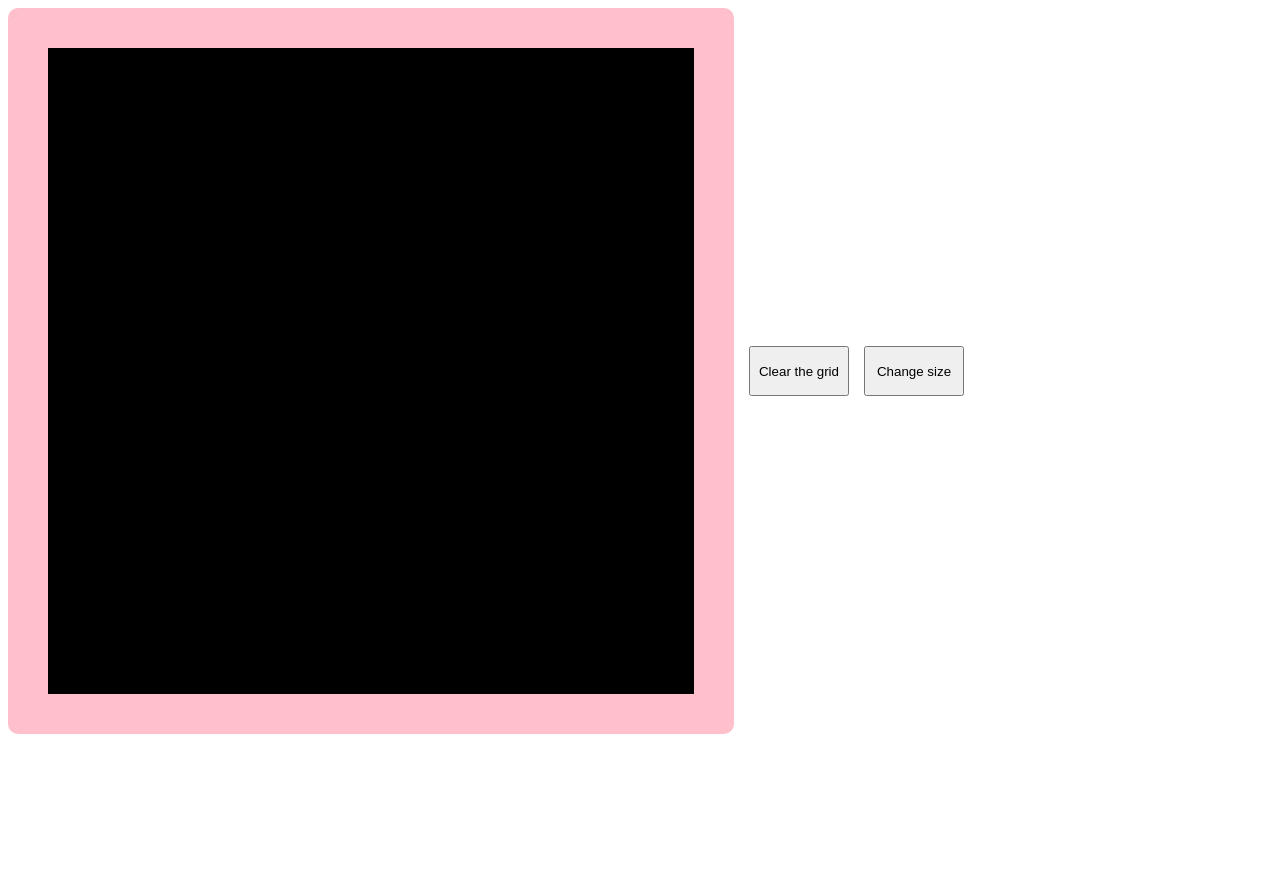
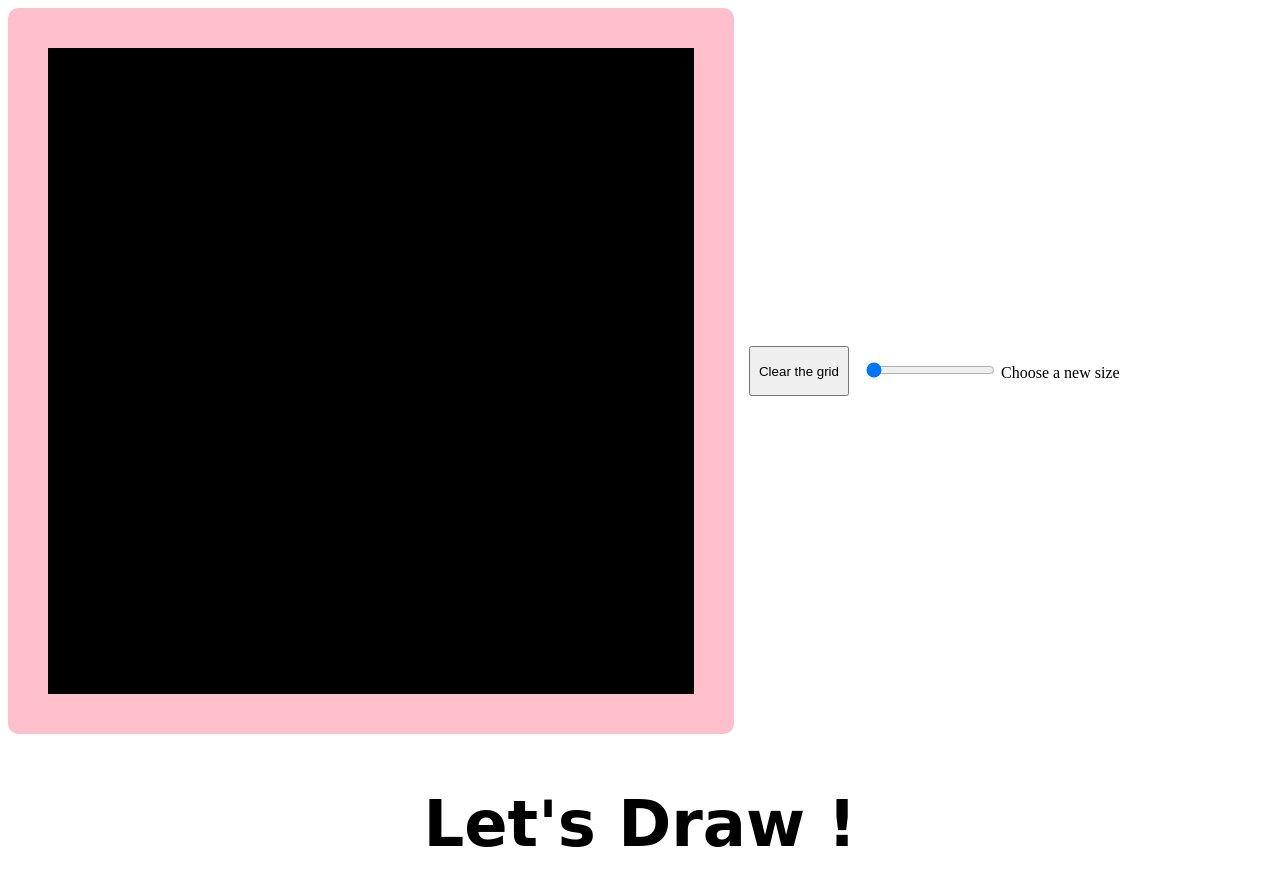
Before and after one commit to ClavierQuentin/etch-a-sketch, a plain HTML site: page index.html in a window 1280 px wide. Before the commit the page ends 800 px from the top, so only its background shows below. Drawn offline with Linux system fonts and the light colour scheme.

Commit message:
final design

```diff
--- a/index.html
+++ b/index.html
@@ -9,9 +9,16 @@
     <title>Etch A Sketch</title>
 </head>
 <body>
-
-    <div id="container" class="container"></div>
-    <button id="button">Clear the grid</button>
-    <button id="size">Change size</button>
+    <main>
+        <div id="container" class="container"></div>
+        <button id="button">Clear the grid</button>
+        <aside>
+            <input type="range" id="size" name="size" value="0" min="0" max="96" step="8">
+            <label for="size">Choose a new size</label>
+        </aside>
+    </main>
+    <section>
+        <h1>Let's Draw !</h1>
+    </section>
 </body>
 </html>
--- a/script.js
+++ b/script.js
@@ -10,7 +10,7 @@ function changeTheSize(element){
         div.style.backgroundColor ="black"
         div.classList.add('box')
         newContainer.appendChild(div)
-        console.log(element)
+
     }
     newContainer.style.display = 'grid';
     newContainer.style.gridTemplateColumns = 'repeat('+element+', 1fr)'
@@ -45,9 +45,7 @@ button.addEventListener('click', () => {
 
 let buttonForSize = document.getElementById("size")
 buttonForSize.addEventListener('click', () =>{
-    let newSize = prompt('Enter a number between 0 and 99 for the next size')
-    while(newSize >= 100){
-        newSize = prompt('Please enter a number between 0 and 99')
-    }
+    let newSize = buttonForSize.value
+    console.log(newSize)
     changeTheSize(newSize)
 })
--- a/style.css
+++ b/style.css
@@ -8,7 +8,7 @@
     border: white solid 2px;
 }
 
-body{
+main{
     display: flex;
     align-items: center;
     gap: 15px;
@@ -17,3 +17,9 @@ button{
     width: 100px;
     height: 50px;
 }
+h1{
+    display: flex;
+    justify-content: center;
+    font-family: cursive;
+    font-size: 4em;
+}
```
